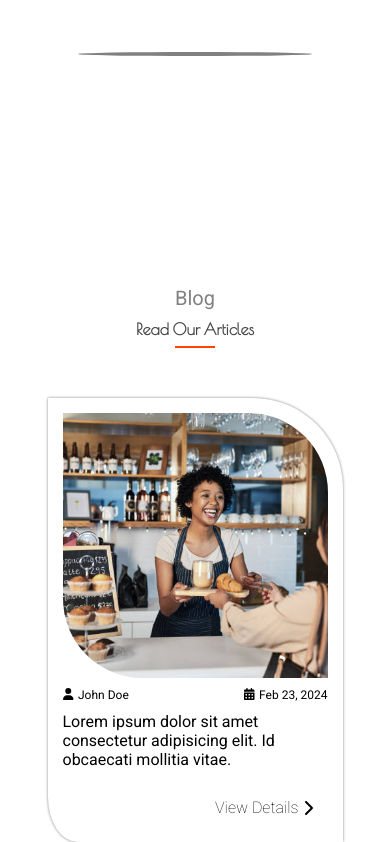
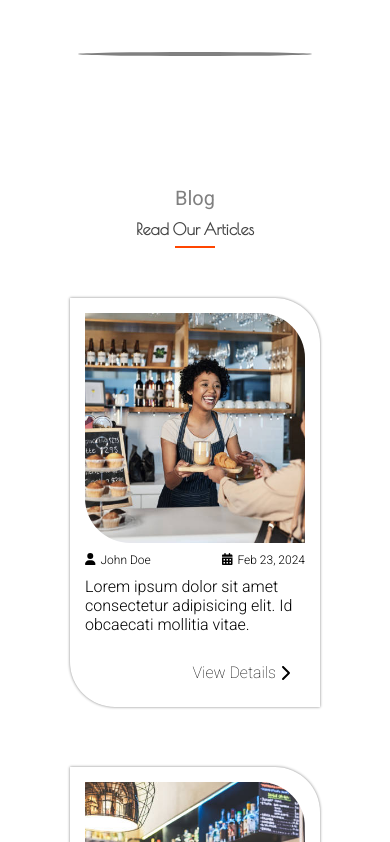
Before and after one commit to SanTeeee/Coffee-Shop, a React (Vite) app: page / in a window 390 px wide. Shown: the part 3888-4730 px from the top of the page. Built offline with nearby package versions, Linux system fonts and the light colour scheme.

Commit message:
Blog section mobile responsive

```diff
--- a/src/index.css
+++ b/src/index.css
@@ -395,6 +395,7 @@ span.ham {
   border-radius: 0 90px 0 10%;
   box-shadow: 0 0 3px gray;
   font-family: roboto;
+  font-weight: 300;
 }
 .card img {
   object-fit: cover;
@@ -973,4 +974,18 @@ span.ham {
   .numbers span p:last-child {
     padding: 0 5px;
   }
+  .blog {
+    margin-top: 100px;
+  }
+  .card {
+    border-radius: 0 45px;
+    width: 250px;
+  }
+  .card img {
+    object-fit: cover;
+    border-radius: 0 45px;
+    width: 220px;
+    height: 230px;
+    align-self: center;
+  }
 }
```
